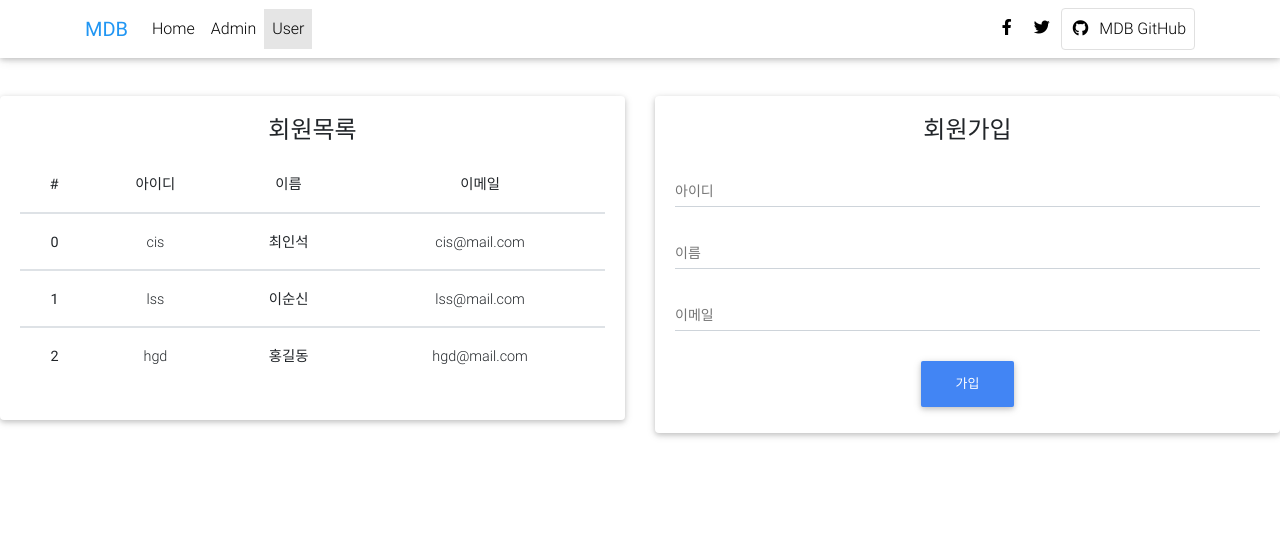
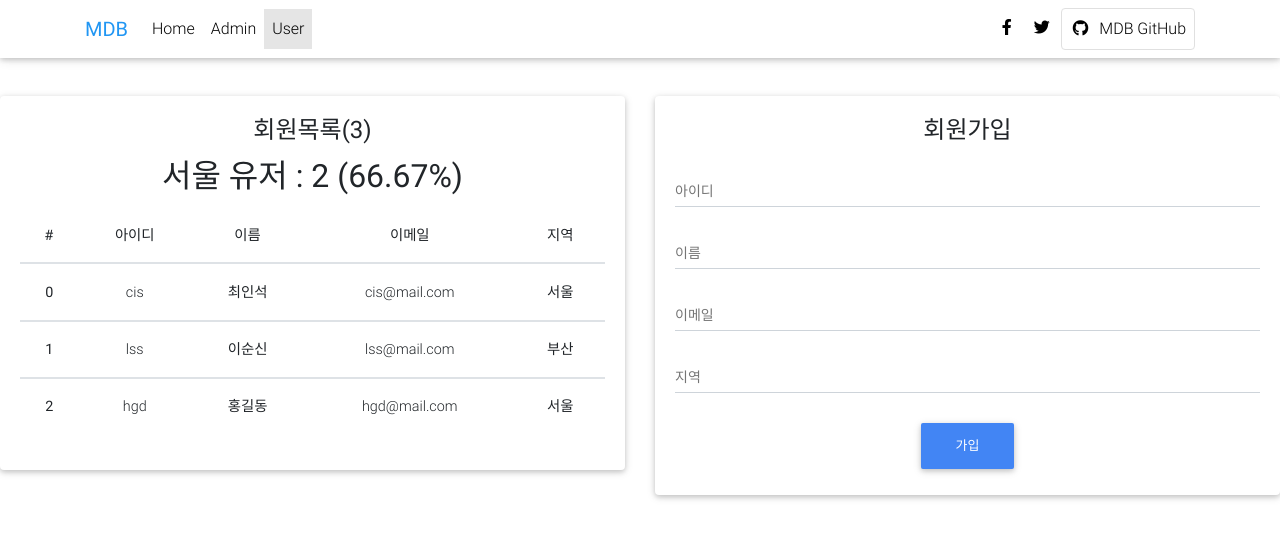
Before and after one commit to jephyros/monitering-client-vuejs, a Vue app: page /user in a window 1280 px wide. Shown: the top 538 px of the page. Built offline with nearby package versions, Linux system fonts and the light colour scheme.

Commit message:
vuex tested.

```diff
--- a/src/components/user/Signup.vue
+++ b/src/components/user/Signup.vue
@@ -29,6 +29,10 @@
                 <input type="text" id="email" class="form-control form-control-sm" v-model="email">
                 <label for="email">이메일</label>
             </div>
+            <div class="md-form form-sm">
+                <input type="text" id="address" class="form-control form-control-sm" v-model="address">
+                <label for="address">지역</label>
+            </div>
             <button type="button" class="btn btn-primary" @click="signUP">가입</button>
         </div>
 
@@ -42,6 +46,8 @@
 
 <script>
 import {EventBus} from '@/main.js'
+//import {mapMutations} from 'vuex'
+import {mapActions} from 'vuex'
 export default {
 
     created(){
@@ -52,25 +58,35 @@ export default {
         return {
             userid:null,
             username:null,
-            email:null
+            email:null,
+            address:null
 
         }
     },
 
     methods:{
+        //...mapMutations(['addUser']),
+        ...mapActions(['addUser']),
         signUP(){
             let userObj ={
                 userId:this.userid,
                 name: this.username,
-                email : this.email
+                email : this.email,
+                address: this.address
             }
-            EventBus.$emit('signUp',userObj)
+            //this.$store.dispatch('addUser',userObj)
+            //this.$store.commit('addUser',userObj)
+            this.addUser(userObj)
+            //EventBus.$emit('signUp',userObj)
             this.clearForm()
         },
         clearForm(){
             this.userid=null,
             this.username=null,
-            this.email=null
+            this.email=null,
+            this.address = null
+
+
         }
     }
 
--- a/src/components/user/Userlist.vue
+++ b/src/components/user/Userlist.vue
@@ -14,7 +14,9 @@
         <!--Card content-->
         <div class="card-body">
             <!--Title-->
-            <h4 class="card-title">회원목록</h4>
+            <h4 class="card-title">회원목록({{count}})</h4>
+            <h2 class="card-title">서울 유저 : {{scount}} ({{ percent }}%)</h2>
+
             <!--Text-->
 
             <table class="table">
@@ -24,9 +26,10 @@
                         <th scope="col">아이디</th>
                         <th scope="col">이름</th>
                         <th scope="col">이메일</th>
+                        <th scope="col">지역</th>
                     </tr>
                 </thead>
-                <tbody v-for="(user,index) in $store.state.users"
+                <tbody v-for="(user,index) in users"
                     :key="index"
 
                     >
@@ -35,6 +38,7 @@
                         <td>{{user.userId}}</td>
                         <td>{{user.name}}</td>
                         <td>{{user.email}}</td>
+                        <td>{{user.address}}</td>
                     </tr>
                 </tbody>
             </table>
@@ -52,6 +56,7 @@
 
 <script>
 import {EventBus} from '@/main.js'
+import {mapState,mapGetters} from 'vuex'
 export default {
     created(){
 
@@ -61,6 +66,22 @@ export default {
         return{
 
         }
+    },
+    computed :{
+        ...mapGetters({
+            count:'usersCount',
+            scount : 'seoulCount',
+            percent : 'seoulPercent'
+
+
+        }),
+        ...mapState({
+            users:'users'
+        })
+        //...mapState(['users'])
+
+
+        //...mapGetters(['usersCount','seoulCount','seoulPercent'])
     },
     mounted(){
         EventBus.$on('signUp',users => {
--- a/src/store.js
+++ b/src/store.js
@@ -1,22 +1,41 @@
 import Vue from 'vue'
 import Vuex from 'vuex'
+
 
 Vue.use(Vuex)
 
 export default new Vuex.Store({
     state:{
         users:[
-            {userId:'cis',name:'최인석',email:'cis@mail.com'},
-            {userId:'lss',name:'이순신',email:'lss@mail.com'},
-            {userId:'hgd',name:'홍길동',email:'hgd@mail.com'}
+            {userId:'cis',name:'최인석',email:'cis@mail.com',address:"서울"},
+            {userId:'lss',name:'이순신',email:'lss@mail.com',address:"부산"},
+            {userId:'hgd',name:'홍길동',email:'hgd@mail.com',address:"서울"}
 
         ]
 
     },
+    getters:{
+        usersCount: function(state){
+            return state.users.length
+        },
+        seoulCount: state=>{
+            return state.users.filter(v=>v.address=="서울").length
+        },
+        seoulPercent: (state,getters) =>{
+            return Math.round(getters.seoulCount / getters.usersCount * 10000) / 100.0
+        }
+
+    },
     mutations:{
+        addUser: (state,payload) => {
+            state.users.push(payload)
+        }
 
     },
     actions:{
+        addUser:({commit},payload)=>{
+            commit('addUser',payload)
+        }
 
     }
 })
```
